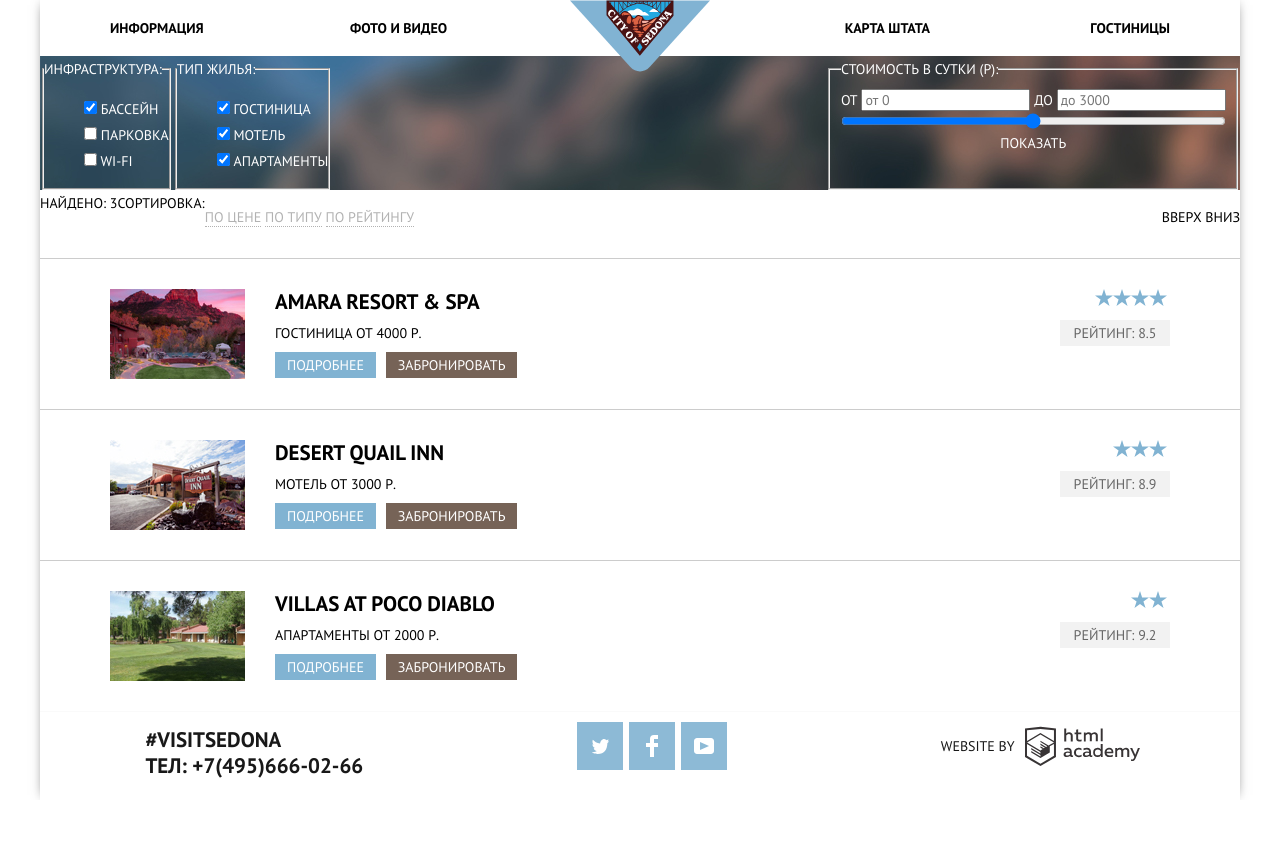
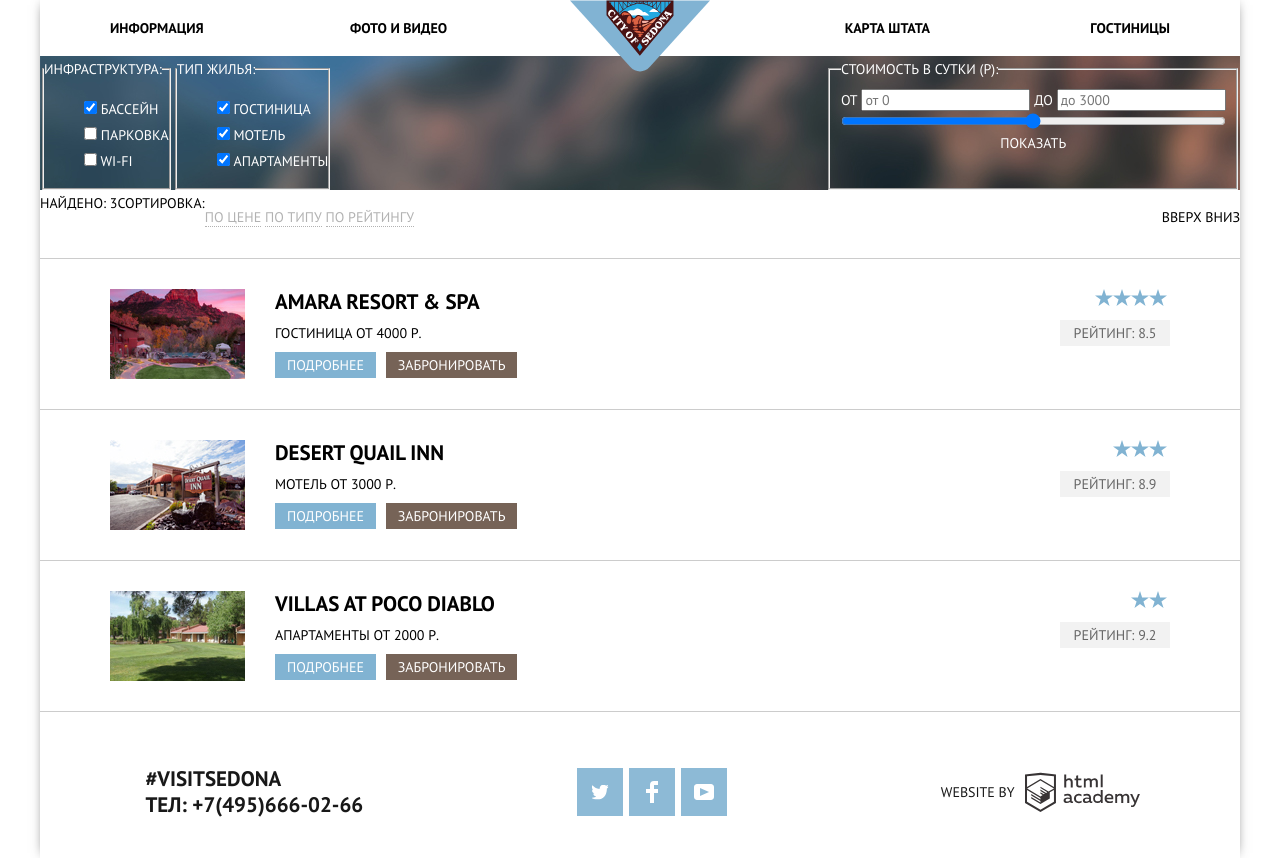
Before and after one commit to ewudes/sedona, a plain HTML site: page catalog.html in a window 1280 px wide. Before the commit the page ends 800 px from the top, so only its background shows below. Drawn offline with Linux system fonts and the light colour scheme.

Commit message:
modified footer

```diff
--- a/catalog.html
+++ b/catalog.html
@@ -165,7 +165,7 @@
         </section>
       </main>
       <footer class="footer footer-catalog">
-        <p class="title">#VISITSEDONA
+        <p class="hashtag">#VISITSEDONA
           <a href="tel:+74956660266" class="footer-tel"> тел: +7(495)666-02-66</a>
         </p>
         <ul class="social">
--- a/css/style.css
+++ b/css/style.css
@@ -213,7 +213,6 @@
   color: #ffffff;
   background-color: #3d3d3d;
   border: none;
-  cursor: pointer;
 }
 
 .button:active {
@@ -397,7 +396,6 @@
   background-position: center;
   border: none;
   opacity: 0.3;
-  cursor: pointer;
 }
 .button-calendar:hover,
 .button-calendar:focus {
@@ -410,7 +408,6 @@
   width: 38px;
   height: 38px;
   font-size: 0;
-  cursor: pointer;
 }
 
 .button-remove:active,
@@ -454,11 +451,20 @@
 }
 
 .footer-catalog {
+  position: static;
+}
 
+.hashtag {
+  font-size: 21px;
+  font-weight: 700;
+  margin-top: 40px ;
+  margin-bottom: 40px;
 }
 
 .footer-tel {
   display: block;
+  color: #000000;
+  text-decoration: none;
 }
 
 .social,
@@ -482,6 +488,7 @@
 }
 
 .social-link {
+  position: relative;
   display: block;
   width: 46px;
   height: 100%;
@@ -491,16 +498,29 @@
   background-position: center;
 }
 
-.social-link-tw {
-  background-image: url("../img/twitter.svg");
+.social-link::after {
+  position: absolute;
+  top: 50%;
+  left: 50%;
+  transform: translate(-50%, -50%);
 }
 
-.social-link-fb {
-  background-image: url("../img/fb-icon.svg")
+.social-link-tw::after {
+  content: url("../img/twitter.svg");
+  width: 17px;
+  height: 15px;
 }
 
-.social-link-yt {
-  background-image: url("../img/youtube.svg")
+.social-link-fb::after {
+  content: url("../img/fb-icon.svg");
+  width: 12px;
+  height: 22px;
+}
+
+.social-link-yt::after {
+  content: url("../img/youtube.svg");
+  width: 20px;
+  height: 16px;
 }
 
 .social-item:hover,
@@ -512,7 +532,7 @@
   background-color: #5496bd;
 }
 
-.social-link:active {
+.social-item:active .social-link::after {
   opacity: 0.3;
 }
 
```
Also changed, not shown: index.html (+1 -1 lines).
